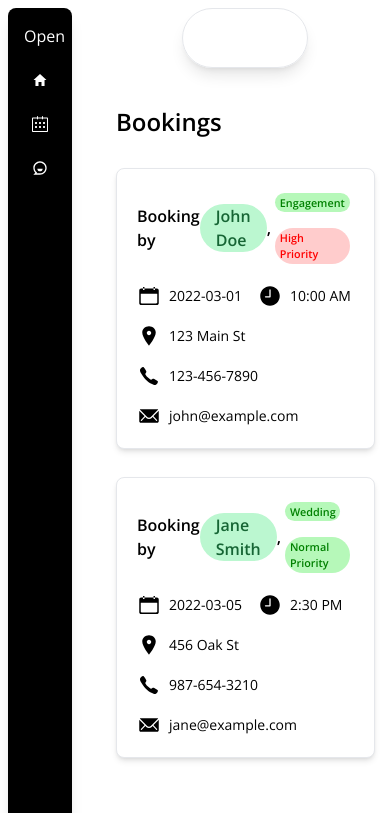
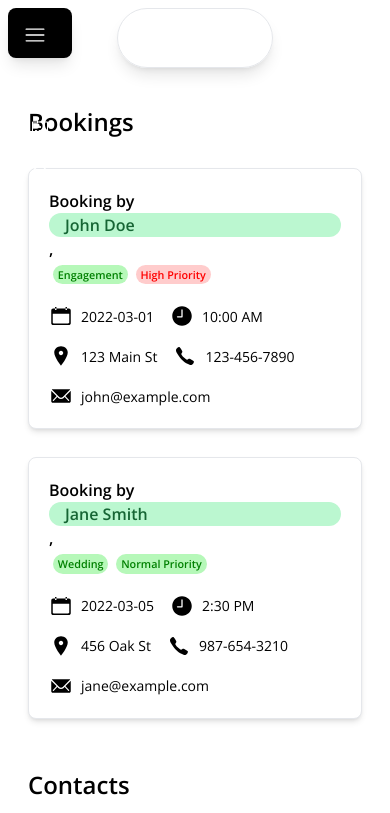
Before and after one commit to Dev4dig/as-client, a Next.js app: page /admin/dashboard in a window 390 px wide. Shown: the top 813 px of the page. Built offline with nearby package versions, Linux system fonts and the light colour scheme; a web font is replaced by a local one.

Commit message:
responsive sidebar

```diff
--- a/components/BookingItem/BookingItem.jsx
+++ b/components/BookingItem/BookingItem.jsx
@@ -13,14 +13,14 @@ const BookingItem = ({ booking }) => {
     return (
         <div className="border p-4 mb-4 flex items-center justify-between bg-white rounded-lg shadow-md">
             <div className="flex-1 flex flex-col bg-white rounded-lg p-1">
-                <div className="text-1xl flex items-center font-semibold mb-4">
+                <div className="text-1xl flex flex-col md:flex-row items-left md:items:center font-semibold mb-4">
                     Booking by{"   "}
                     <span className="bg-green-200 text-green-800 rounded-full px-4 ">
                         {booking.name}
                     </span>{" "}
                     ,{" "}
                     {booking.tags && (
-                        <div className="flex flex-wrap gap-2">
+                        <div className="flex flex-wrap gap-0 md:gap-2">
                             {booking.tags.map((tag, index) => (
                                 <span
                                     key={index}
--- a/components/sidebar/sidebar.jsx
+++ b/components/sidebar/sidebar.jsx
@@ -3,6 +3,8 @@ import Link from "next/link";
 import { IoMdHome } from "react-icons/io";
 import { SlCalender } from "react-icons/sl";
 import { RiChatSmile3Line } from "react-icons/ri";
+import { RxHamburgerMenu } from "react-icons/rx";
+import { IoClose } from "react-icons/io5";
 
 const Sidebar = () => {
     const [isSidebarOpen, setSidebarOpen] = useState(false);
@@ -13,13 +15,17 @@ const Sidebar = () => {
 
     return (
         <div
-            className={`h-screen bg-black text-white ${
-                isSidebarOpen ? "w-64" : "w-16"
+            className={` bg-black text-white absolute md:relative md:h-screen ${
+                isSidebarOpen ? "w-64 h-[100vh]" : "w-16 h-[50px]"
             } transition-all ease-in-out m-2 shadow-lg rounded-lg`}
         >
             <div className="p-4">
                 <button className="text-white" onClick={toggleSidebar}>
-                    {isSidebarOpen ? "Close" : "Open"}
+                    {isSidebarOpen ? (
+                        <IoClose size="22px" />
+                    ) : (
+                        <RxHamburgerMenu size="22px" />
+                    )}
                 </button>
             </div>
             {isSidebarOpen ? (
```
